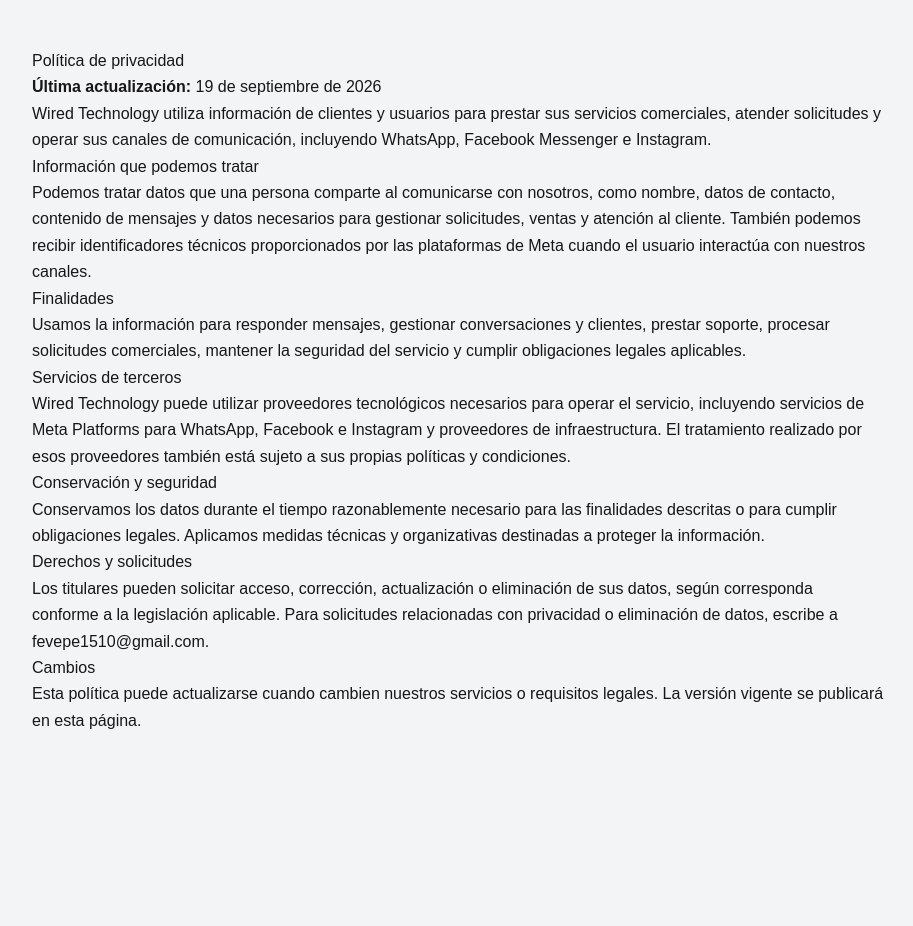
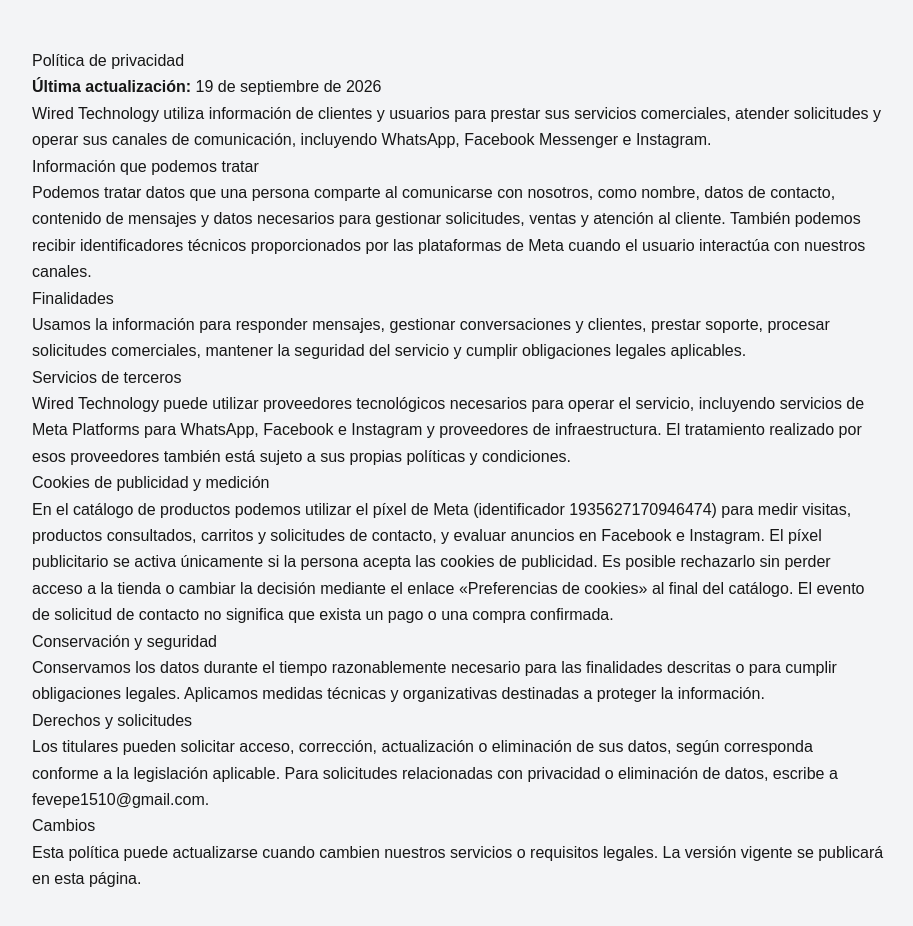
Before and after one commit to fortalezaroja1-cmd/WTC-WEB, a Next.js app in the folder wired-technology/: page /privacidad in a window 1280 px wide. Shown: the top 926 px of the page, without its empty margins (182-1095 px from the left). Before the commit the page ends 800 px from the top, so only its background shows below. Built offline with nearby package versions, Linux system fonts and the light colour scheme; no server answers.

Commit message:
docs(meta): informar uso consentido de pixel y opciones de cookies

```diff
--- a/wired-technology/app/privacidad/page.tsx
+++ b/wired-technology/app/privacidad/page.tsx
@@ -11,6 +11,8 @@
     <p>Usamos la información para responder mensajes, gestionar conversaciones y clientes, prestar soporte, procesar solicitudes comerciales, mantener la seguridad del servicio y cumplir obligaciones legales aplicables.</p>
     <h2>Servicios de terceros</h2>
     <p>Wired Technology puede utilizar proveedores tecnológicos necesarios para operar el servicio, incluyendo servicios de Meta Platforms para WhatsApp, Facebook e Instagram y proveedores de infraestructura. El tratamiento realizado por esos proveedores también está sujeto a sus propias políticas y condiciones.</p>
+    <h2>Cookies de publicidad y medición</h2>
+    <p>En el catálogo de productos podemos utilizar el píxel de Meta (identificador 1935627170946474) para medir visitas, productos consultados, carritos y solicitudes de contacto, y evaluar anuncios en Facebook e Instagram. El píxel publicitario se activa únicamente si la persona acepta las cookies de publicidad. Es posible rechazarlo sin perder acceso a la tienda o cambiar la decisión mediante el enlace «Preferencias de cookies» al final del catálogo. El evento de solicitud de contacto no significa que exista un pago o una compra confirmada.</p>
     <h2>Conservación y seguridad</h2>
     <p>Conservamos los datos durante el tiempo razonablemente necesario para las finalidades descritas o para cumplir obligaciones legales. Aplicamos medidas técnicas y organizativas destinadas a proteger la información.</p>
     <h2>Derechos y solicitudes</h2>
```
